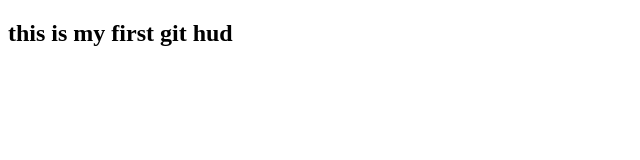
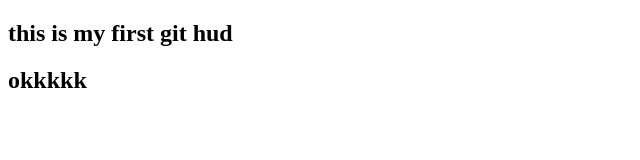
Before and after one commit to Adib9090/ADIB, a plain HTML site: page index.html in a window 1280 px wide. Shown: the whole page, without its empty margins (0-640 px from the left). Drawn offline with Linux system fonts and the light colour scheme.

Commit message:
Update index.html

```diff
--- a/index.html
+++ b/index.html
@@ -8,5 +8,6 @@
 </head>
 <body>
     <h2>this is my first git hud </h2>
+    <h2>okkkkk</h2>
 </body>
 </html>
```
